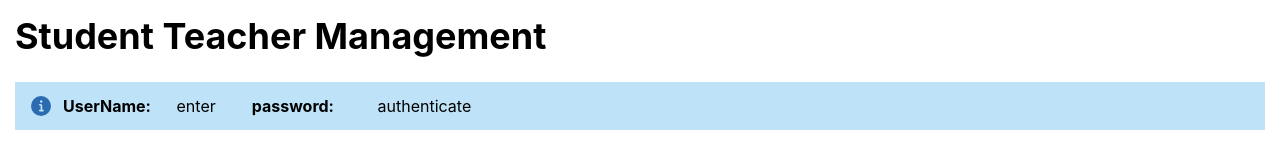
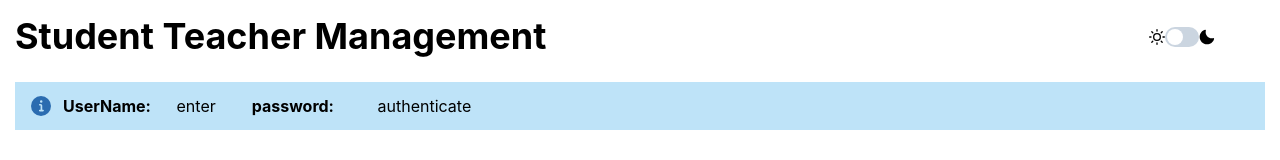
Before and after one commit to deepakkumar2205/Day-31-React-with-axios, a React (Create React App) app: page /login in a window 1280 px wide. Shown: the top 160 px of the page. Built offline with nearby package versions, Linux system fonts and the light colour scheme; no server answers.

Commit message:
themefeatures updated and some bugfix

```diff
--- a/public/index.html
+++ b/public/index.html
@@ -24,7 +24,7 @@
       work correctly both with client-side routing and a non-root public URL.
       Learn how to configure a non-root public URL by running `npm run build`.
     -->
-    <title>React App</title>
+    <title >React App</title>
   </head>
   <body>
     <noscript>You need to enable JavaScript to run this app.</noscript>
--- a/src/All.js
+++ b/src/All.js
@@ -25,7 +25,7 @@ export const All = () => {
         bgColor={'#4299E1'}
         borderRadius={'5px'}
 
-        children={<SearchIcon  color='white' />}
+        children={<SearchIcon bg='transparent' color='white' />}
       />
       <Input type='tel' placeholder=' Enter Name to Search' w={'500px'} onChange={handleChange}/>
     </InputGroup>
--- a/src/App.css
+++ b/src/App.css
@@ -51,3 +51,15 @@
 .linkstyle:hover{
   font-weight: bolder;
 }
+#root{
+  margin: 0;
+  width: auto;
+  height: 0 !important;
+  background-color: red;
+}
+.App{
+  padding: 15px;
+}
+.c{
+  color:'white' !important
+}
--- a/src/App.js
+++ b/src/App.js
@@ -1,31 +1,27 @@
+import { ChakraProvider, ColorModeScript } from '@chakra-ui/react';
+import React, { useContext } from 'react';
+import { BrowserRouter, Route, Routes } from 'react-router-dom';
+import { All } from './All';
 import './App.css';
-import React, { useContext, useState }  from 'react'
-import { ChakraProvider, ColorModeScript } from '@chakra-ui/react'
-import { BrowserRouter, Route, Routes, useNavigate } from 'react-router-dom';
+import Context from './context';
+import Dashboard from './dashboard';
+import { Form } from './form';
 import Home from './home';
 import Login from './Login';
-import { All } from './All';
+import ProtectedRoute from './ProtectedRouter';
+import { Students } from './Students';
 import Teachers from './Teachers';
-import { Students } from './Students';
-import Provider from './Provider';
-import ProtectedRoute from './ProtectedRouter';
-import Dashboard from './dashboard';
-import Context from './context';
-import { extendTheme } from "@chakra-ui/react"
-import { Form } from './form';
 
 function App() {
   let isLoggedin  = localStorage.getItem("loggedin");
   const shop = useContext(Context);
 
-  const theme = extendTheme({
-    initialColorMode: 'light',
-    useSystemColorMode: shop.colormode
-  })
-
   return (
-    <div className="App">
-      <ChakraProvider theme={theme}>
+    <div className="App" style={
+      shop.colormode ==='light'?{background:'white',color:'black',minHeight:'100vh'}:{background:'#1A365D',color:'white',minHeight:'100vh'}
+    }>
+      <div></div>
+      <ChakraProvider>
         <ColorModeScript initialColorMode='black' />
 
         <BrowserRouter>
--- a/src/Header.js
+++ b/src/Header.js
@@ -12,6 +12,12 @@ const Header = () =>{
     shop.setLoginState('false')
     navigate("/login")
   }
+
+  const themeChange =()=>{
+    console.log('chenge')
+    shop.colormode==='light'? shop.setColorMode('dark'):shop.setColorMode('light');
+  }
+
     return  <Flex minWidth='max-content' alignItems='center' gap='2'>
             <Box p='2'>
               <Heading size='md'>Student Teacher Management</Heading>
@@ -20,7 +26,7 @@ const Header = () =>{
             <Spacer />
             <ButtonGroup gap='2'>
             <SunIcon />
-              <Switch id='isRequired'  isRequired  />
+              <Switch id='isRequired'  isRequired onChange={themeChange} />
               <MoonIcon />
               <Button colorScheme='teal' onClick={handleLogout}>Log Out</Button>
             </ButtonGroup>
--- a/src/Login.js
+++ b/src/Login.js
@@ -1,9 +1,10 @@
 import React ,{useContext, useState} from 'react'
-import { Container , Card , CardBody , Stack , Divider , Heading , CardFooter , Button , InputGroup , InputLeftElement , InputRightElement , Input , Icon, useToast, Alert, AlertIcon }  from '@chakra-ui/react'
+import { Container , Card , CardBody , Stack , Divider , Heading , CardFooter , Button , InputGroup , InputLeftElement , InputRightElement , Input , Icon, useToast, Alert, AlertIcon, Switch }  from '@chakra-ui/react'
 import {FaUserCircle} from 'react-icons/fa'
 import { RiLockPasswordLine } from 'react-icons/ri'
 import Context from './context'
 import { useNavigate } from 'react-router-dom'
+import { MoonIcon, SunIcon } from '@chakra-ui/icons'
 
 function Login() {
     const store = useContext(Context)
@@ -29,16 +30,26 @@ function Login() {
           toast({title:'Login Credentials Invalid',position:'top',status: "error" ,duration:2000, isClosable:true})
         }
     }
+    const themeChange = ()=>{
+      store.colormode==='light'? store.setColorMode('dark'):store.setColorMode('light');
+    }
 
   return (
     <div>
-            <Heading style={{textAlign:'left'}}>Student Teacher Management</Heading><br/>
-            <Alert status='info'>
+           <div style={{display:"flex"}}>
+                <Heading style={{textAlign:'left'}}>Student Teacher Management</Heading>
+                <div style={{display:'flex',alignItems:'center',marginLeft:'auto',marginRight:'50px'}}>
+                  <SunIcon />
+                  <Switch id='isRequired'  isRequired onChange={themeChange} />
+                  <MoonIcon />
+                </div>
+            </div><br/>
+            <Alert status='info' color='black'>
             <AlertIcon />
              <b>UserName: &nbsp;</b><span> &nbsp; &nbsp; enter &nbsp;  &nbsp; &nbsp; &nbsp;</span>
              <b>password:  &nbsp;</b><span> &nbsp; &nbsp; &nbsp; &nbsp; authenticate</span>
             </Alert>
-        <Container  style={{display:'flex', alignItems:'center' , height:'70vh', width:"100%"}}>
+        <Container  style={{display:'flex', alignItems:'center' , height:'70vh', width:"100%" , color:'black'}}>
         <Card maxW='sm' style={{display:'flex', alignItems:'center' ,backgroundImage:'url(https://img.freepik.com/free-vector/abstract-background-vector-illustration_460848-12729.jpg?w=2000)' }}>
             <CardBody>
                 <Stack mt='6' spacing='3'>
--- a/src/Provider.js
+++ b/src/Provider.js
@@ -3,8 +3,8 @@ import Context from "./context";
 import axios from "axios";
 
 export default function Provider(props) {
-  const [colormode,setColorMode] = useState();
-  localStorage.setItem('chakra-ui-color-mode',colormode)
+  const [colormode,setColorMode] = useState('light');
+  localStorage.setItem('chakra-ui-color-mode','undefined')
   const [loginState, setLoginState] = useState(localStorage.getItem('loggedin'));
 
   const [allData ,setAllData] = useState([]);
--- a/src/TableTemplate.js
+++ b/src/TableTemplate.js
@@ -8,8 +8,7 @@ export const TableTemplate = ({data}) => {
     <TableContainer >
       <br/>
       <Table variant='simple'>
-         <TableCaption>All Data</TableCaption>
-    <Thead>
+    <Thead >
       <Tr >
         <Th >Id</Th>
         <Th >Image</Th>
--- a/src/delButtonConfirmatin.js
+++ b/src/delButtonConfirmatin.js
@@ -19,21 +19,19 @@ export function DelButton({data}) {
 
     return (
       <>
-        <Button onClick={onToggle} colorScheme='red' >
-          <DeleteIcon/>
-        </Button>
+
         <Popover
           returnFocusOnClose={false}
           isOpen={isOpen}
           onClose={onClose}
           placement='right'
           closeOnBlur={false}
-        >
-          <PopoverTrigger>
+             >
+          <PopoverTrigger >
             <span></span>
-          </PopoverTrigger>
-          <PopoverContent>
-            <PopoverHeader fontWeight='semibold'>Confirmation</PopoverHeader>
+          </PopoverTrigger >
+          <PopoverContent bg='#64b5f6'>
+            <PopoverHeader  fontWeight='semibold'>Confirmation</PopoverHeader>
             <PopoverArrow />
             <PopoverCloseButton />
             <PopoverBody>
@@ -47,6 +45,9 @@ export function DelButton({data}) {
             </PopoverFooter>
           </PopoverContent>
         </Popover>
+        <Button onClick={onToggle} colorScheme='red'  >
+          <DeleteIcon bg='transparent'/>
+        </Button>
       </>
     )
   }
--- a/src/home.js
+++ b/src/home.js
@@ -1,20 +1,24 @@
 import { ExternalLinkIcon } from '@chakra-ui/icons'
 import { Card, CardBody, Heading, Highlight, Link, List, ListIcon, ListItem, UnorderedList } from '@chakra-ui/react'
-import React from 'react'
+import React, { useContext } from 'react'
 import { MdCheckCircle } from 'react-icons/md'
 import './App.css'
+import context from './context'
 
 export default function Home() {
+	const shop =useContext(context);
   return (
     <div><br/>
     <div style={{height:'85vh',alignItems:'center',width:'100%',display:'flex',backgroundSize:'cover',zIndex:'-1',filter:'blur(0px)',backgroundRepeat:'no-repeat',backgroundImage:'url(https://images.immediate.co.uk/production/volatile/sites/4/2021/08/mountains-7ddde89.jpg?quality=90&resize=768,574)'}}>
-        <Heading as={'h1'} size='3xl'>Welcome to Home page</Heading>
+        <Heading bg='transparent' as={'h1'} size='3xl' color='green'>Welcome to Home page</Heading>
 			<div style={{display:'flex' ,
 						width:'75%',
 						justifyContent:'center',
+						background:'transparent',
 						}}>
-        <Card className='.bg-image' w='500px' style={{zIndex:'1',position:'relative',backgroundColor:'white' }}>
-		<div style={{zIndex:'-1',position:'absolute',top:'0',bottom:'0',left:'0',right:'0',filter:'blur(4px)',opacity:'0.5'}}></div>
+        <Card  w='500px' style={
+			shop.colormode ==='light'?{zIndex:'1',position:'relative',color:'black',backgroundColor:'white'}:{zIndex:'1',position:'relative',color:'white',backgroundColor:'#1A365D'}
+		} >
 			<CardBody  className='.bg-text' >
 			<Heading as='h4' size='md'>About This Project</Heading><hr/>
 			<br/>
--- a/src/personTemp.js
+++ b/src/personTemp.js
@@ -23,9 +23,9 @@ export const PersonTemp = ({person}) => {
         <Td >{person.who<80? <Badge colorScheme='green'>Student</Badge>:<Badge colorScheme='red'>Teacher</Badge>}</Td>
         <Td >
           <Stack direction='row' spacing={3}>
-            <Button colorScheme="blue" onClick={()=>navigate(`/form/${person.id}`,{state:{isView:true}})}><ViewIcon /></Button>
-            <Button colorScheme='green' onClick={()=>navigate(`/form/${person.id}`,{state:{isView:false}})}><EditIcon /></Button>
-            <DelButton data={person.id}/>
+            <Button colorScheme="blue" onClick={()=>navigate(`/form/${person.id}`,{state:{isView:true}})}><ViewIcon  bg='transparent'/></Button>
+            <Button colorScheme='green' onClick={()=>navigate(`/form/${person.id}`,{state:{isView:false}})}><EditIcon bg='transparent' /></Button>
+            <DelButton data={person.id} />
           </Stack>
         </Td>
       </Tr>
```
